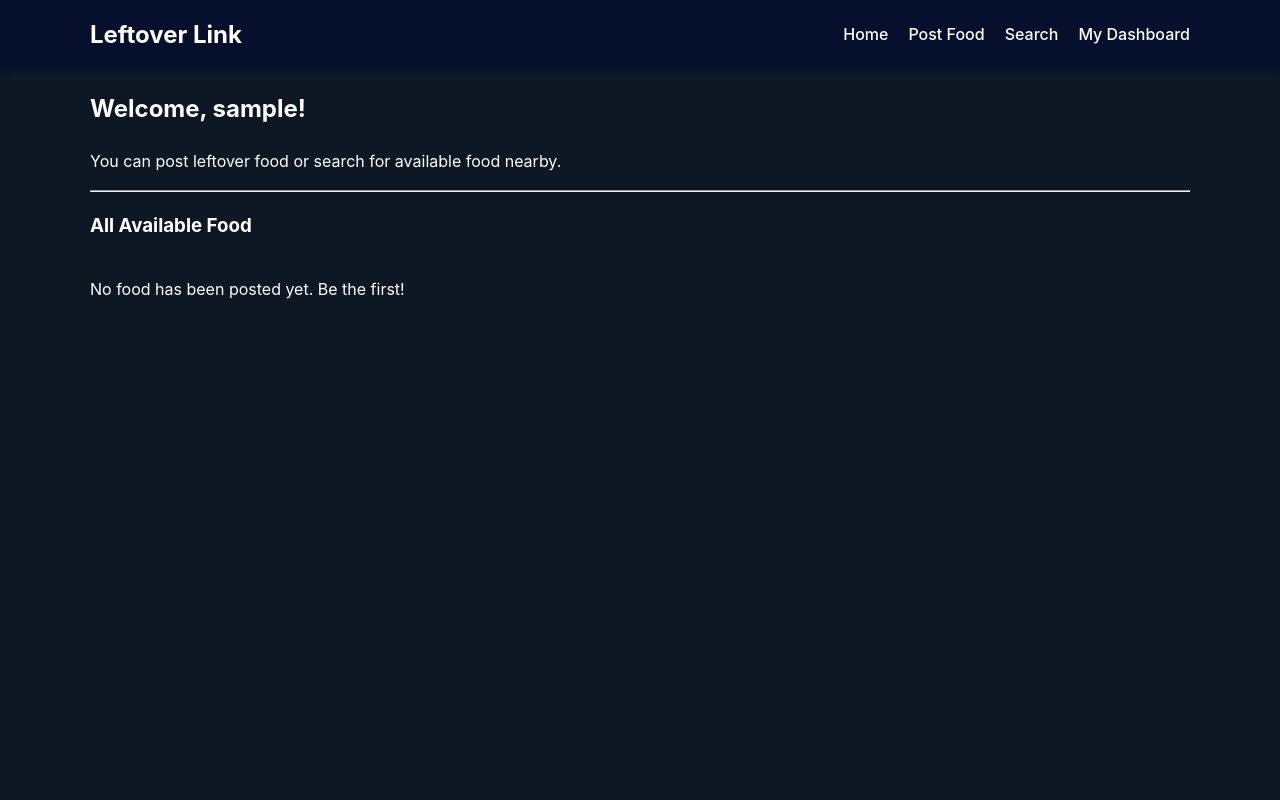
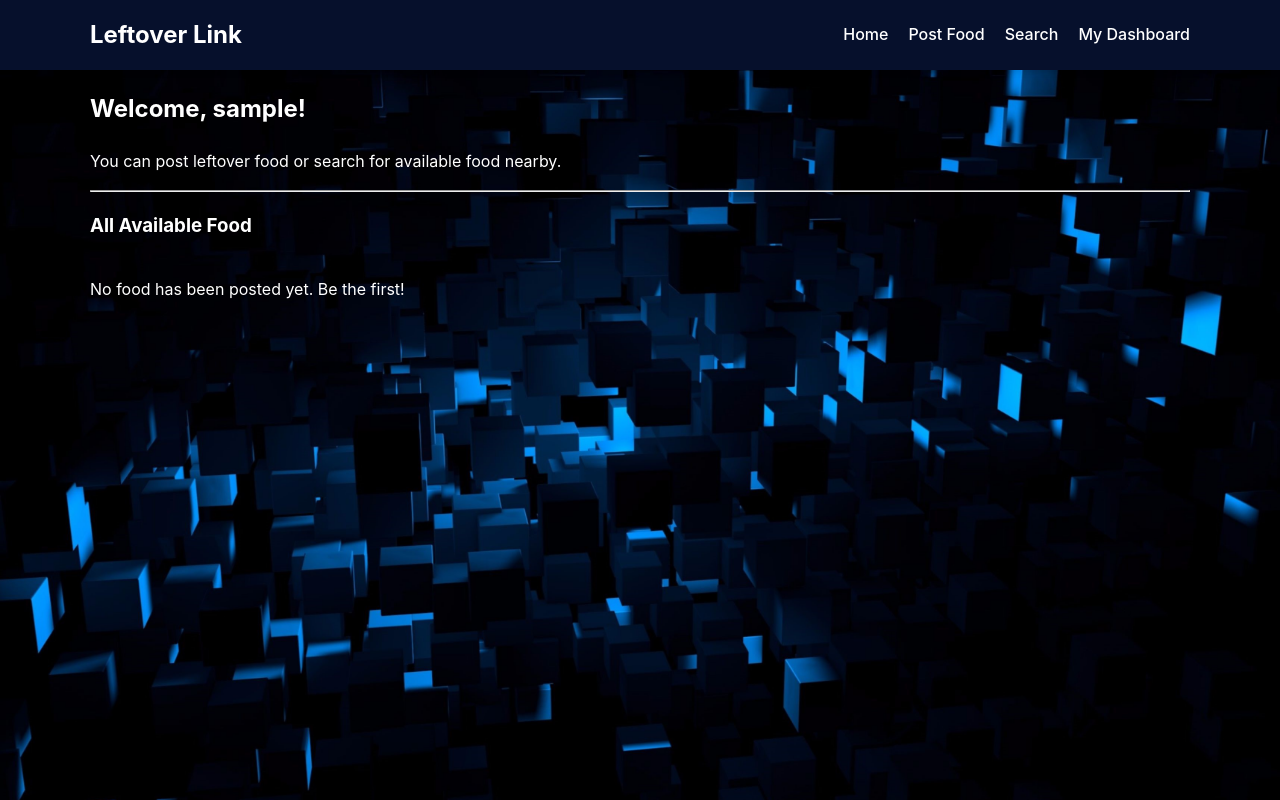
Before and after one commit to AshayKarnavat/leftoverlink, a Flask app: page / in a window 1280 px wide. Run offline with Flask 3, Linux system fonts and the light colour scheme; the visitor is signed in with stand-in values (Sample User, id 1); data that the repository does not hold is empty.

Commit message:
Update styles.css

```diff
--- a/backend/static/css/styles.css
+++ b/backend/static/css/styles.css
@@ -10,7 +10,7 @@ body {
     min-height: 100vh;
     font-family: -apple-system, BlinkMacSystemFont, "Segoe UI", Roboto, "Helvetica Neue", Arial, sans-serif;
     margin: 0;
-    background: #0d1824; /* Updated website background */
+    /* background: #0d1824; */
     color: #222222;
     line-height: 1.6;
 }
```
